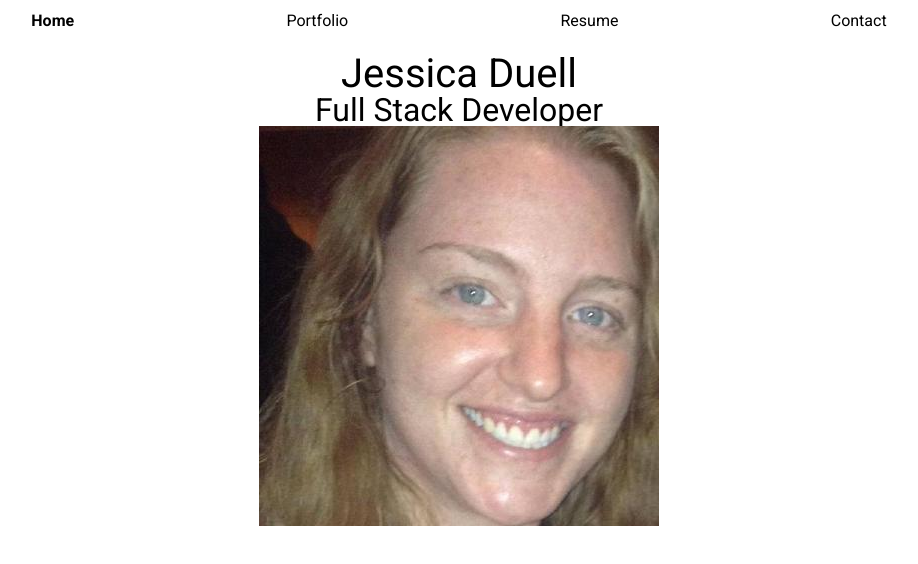
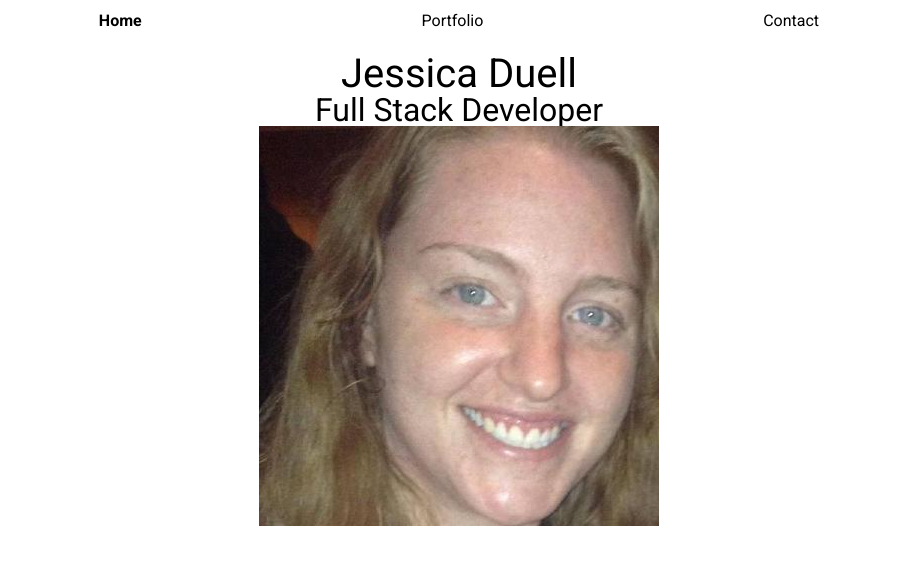
Before and after one commit to jduell12/Portfolio, a React (Create React App) app: page / in a window 1280 px wide. Shown: the top 564 px of the page, without its empty margins (181-1099 px from the left). Built offline with nearby package versions, Linux system fonts and the light colour scheme.

Commit message:
removed resume

```diff
--- a/src/App.js
+++ b/src/App.js
@@ -21,7 +21,6 @@ function App() {
       </NavBarContext.Provider>
       <Switch>
         <Route exact path = "/Portfolio" component={Portfolio} />
-        <Route exact path = "/Resume" component={Resume} />
         <Route exact path = "/Contact" component={Contact} />
         <Route exact path = "/" component={Home} />
       </Switch>
--- a/src/components/NavBar.js
+++ b/src/components/NavBar.js
@@ -11,7 +11,6 @@ const NavBar = () => {
         <nav>
             <Link onClick={() => {setPage('home')}} className={onPage === 'home' ? 'on' : ''} to="/">Home</Link>
             <Link onClick={() => {setPage('portfolio')}} className={onPage === 'portfolio' ? 'on' : ''} to="/Portfolio">Portfolio</Link>
-            <Link onClick={() => {setPage('resume')}} className={onPage === 'resume' ? 'on' : ''} to="/Resume">Resume</Link>
             <Link onClick={() => {setPage('contact')}}  className={onPage === 'contact' ? 'on' : ''} to="/Contact">Contact</Link>
         </nav>
     )
--- a/src/components/Resume.js
+++ /dev/null
@@ -1,9 +0,0 @@
-import React from 'react';
-
-const Resume = () => {
-    return (
-        <h1>Resume</h1>
-    )
-}
-
-export default Resume;
```
